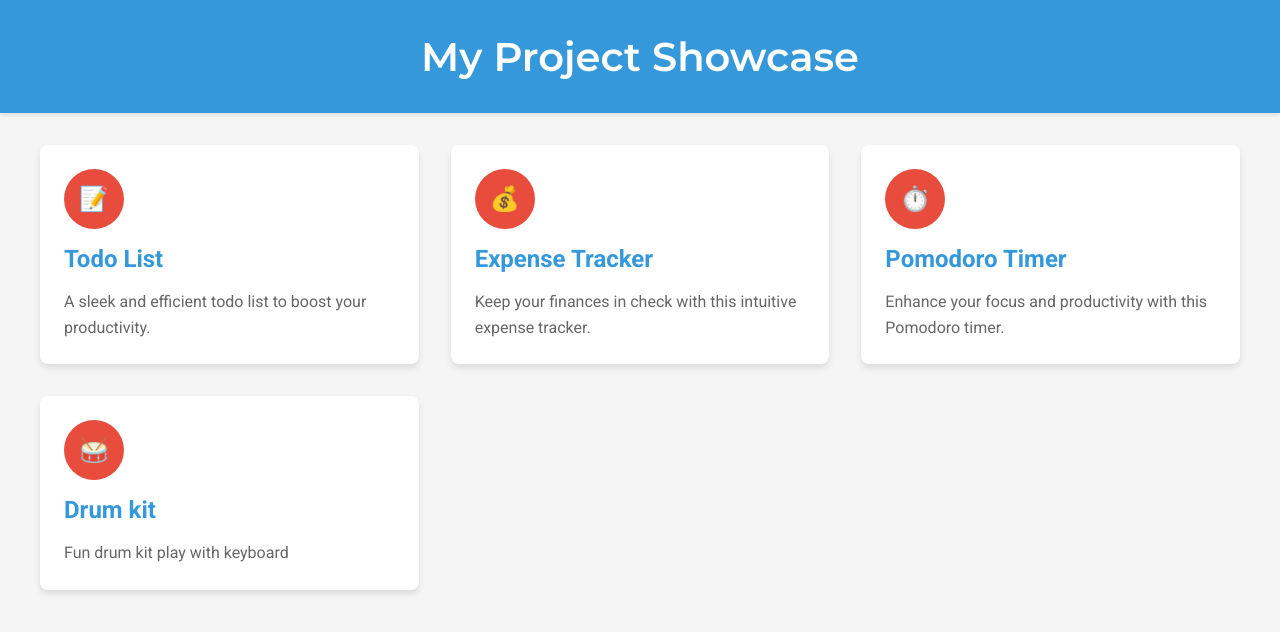
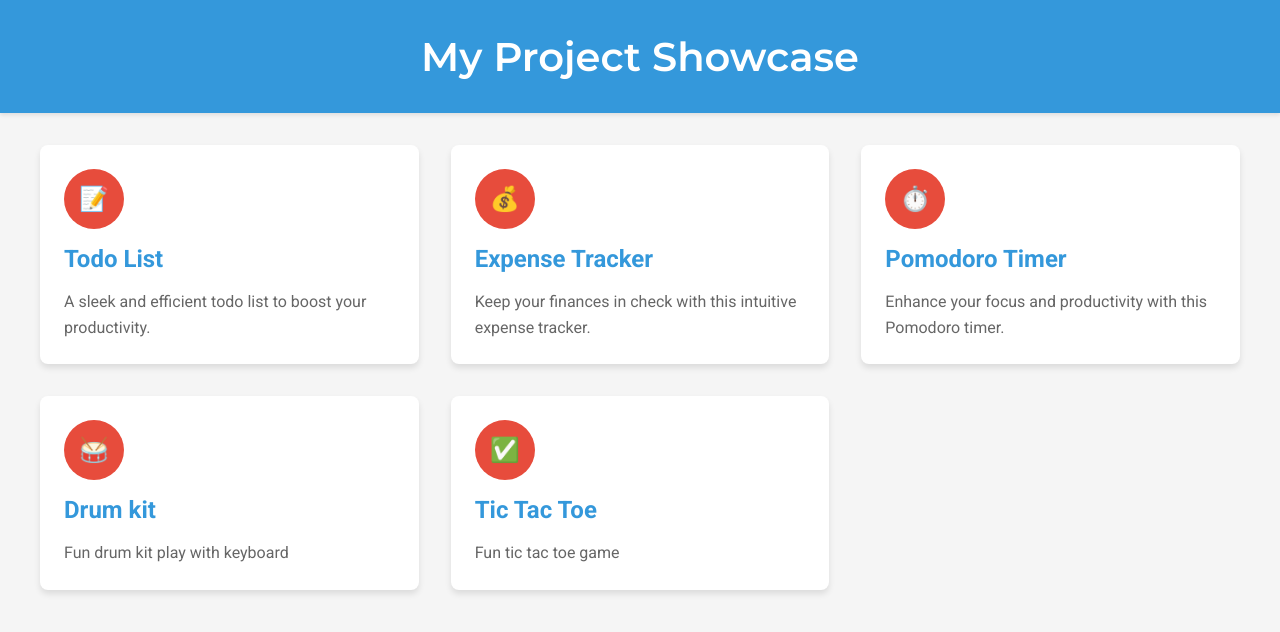
Before and after one commit to pshycodr/project-pub, a plain HTML site: page index.html in a window 1280 px wide. Drawn offline with Linux system fonts and the light colour scheme.

Commit message:
added something

```diff
--- a/index.html
+++ b/index.html
@@ -118,7 +118,9 @@
             { name: "Todo List", logo: "📝", description: "A sleek and efficient todo list to boost your productivity.", link: "./Todo-list/index.html" },
             { name: "Expense Tracker", logo: "💰", description: "Keep your finances in check with this intuitive expense tracker.", link: "./Expense-tracker/index.html" },
             { name: "Pomodoro Timer", logo: "⏱️", description: "Enhance your focus and productivity with this Pomodoro timer.", link: "./Timer-with-todo/index.html" },
-            { name: "Drum kit", logo: "🥁", description: "Fun drum kit play with keyboard", link: "./Drum-kit/index-finished.html" }
+            { name: "Drum kit", logo: "🥁", description: "Fun drum kit play with keyboard", link: "./Drum-kit/index-finished.html" },
+            { name: "Tic Tac Toe", logo: "✅", description: "Fun tic tac toe game", link: "./tic-tac-toe/index.html" },
+
 
         ];
 
```
